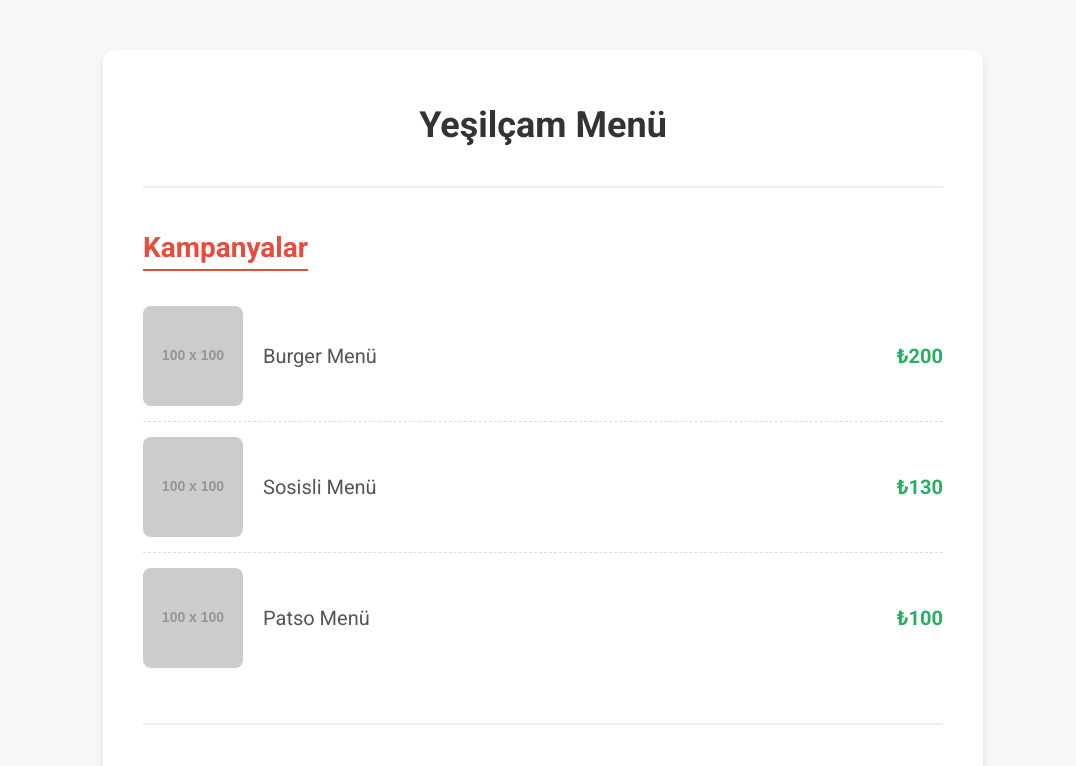
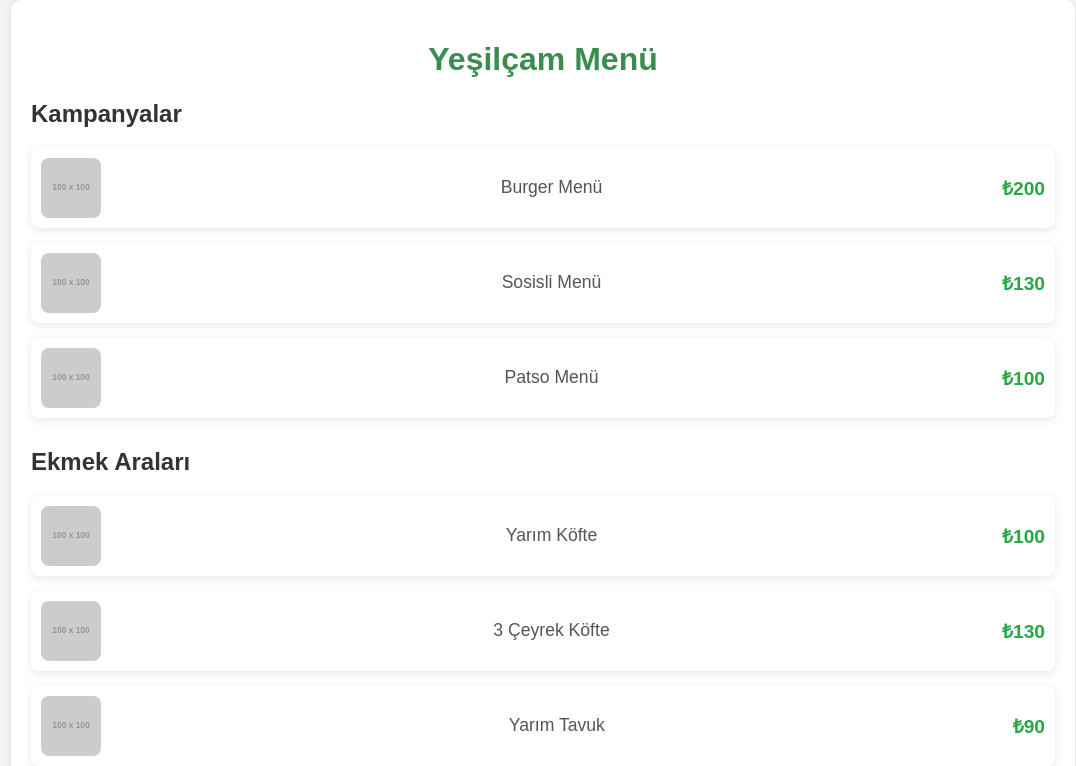
Before and after one commit to kaanbilgic/qr_menu, a plain HTML site: page index.html in a window 1280 px wide. Shown: the top 766 px of the page, without its empty margins (97-1173 px from the left). Drawn offline with Linux system fonts and the light colour scheme; placeholder pictures from the web are drawn by us.

Commit message:
Menüye alt başlıklar ve gelişmiş stil eklendi

```diff
--- a/index.html
+++ b/index.html
@@ -9,7 +9,6 @@
   <link href="https://fonts.googleapis.com/css2?family=Roboto:wght@400;500;700&display=swap" rel="stylesheet">
 </head>
 <body>
-
   <div class="menu-container">
     <h1>Yeşilçam Menü</h1>
 
@@ -254,5 +253,7 @@
     </div>
   </div>
 
+  <script src="script.js"></script>
+
 </body>
 </html>
--- /dev/null
+++ b/script.js
@@ -0,0 +1,17 @@
+// Tüm kategori başlıklarını seç
+const categoryTitles = document.querySelectorAll('.category-title');
+
+// Her başlık için tıklama olayı ekle
+categoryTitles.forEach(title => {
+    title.addEventListener('click', () => {
+        // Tıklanan başlığın altındaki içerik kısmını al
+        const categoryContent = title.nextElementSibling;
+
+        // İçeriği göster ya da gizle
+        if (categoryContent.style.display === 'block') {
+            categoryContent.style.display = 'none';
+        } else {
+            categoryContent.style.display = 'block';
+        }
+    });
+});
--- a/styles.css
+++ b/styles.css
@@ -1,74 +1,82 @@
-/* Genel ayarlar */
 body {
-    font-family: 'Roboto', sans-serif;
-    background: #f8f8f8;
+    font-family: 'Arial', sans-serif;
+    background-color: #f4f4f4;
+    color: #333;
     margin: 0;
     padding: 0;
 }
 
-  /* Menü Container */
+/* Ana Menü Konteyneri */
 .menu-container {
-    max-width: 800px;
-    margin: 50px auto;
-    background: #fff;
-    padding: 30px 40px;
-    border-radius: 12px;
-    box-shadow: 0 4px 8px rgba(0,0,0,0.1);
+    width: 80%;
+    margin: auto;
+    padding: 20px;
+    background: white;
+    border-radius: 10px;
+    box-shadow: 0px 0px 10px rgba(0, 0, 0, 0.1);
 }
 
-  /* Başlık */
-  .menu-container h1 {
+/* Başlıklar */
+h1 {
+    font-size: 2rem;
+    color: #3a8c4f; /* Yeşil tonunda başlık */
     text-align: center;
-    font-size: 36px;
-    color: #333;
+    font-weight: bold;
+}
+
+/* Alt Başlıklar */
+.menu-category {
     margin-bottom: 30px;
 }
 
-  /* Alt Başlık Kategorileri */
-  .menu-category {
-    margin-top: 40px;
-    border-top: 2px solid #eee;
-    padding-top: 20px;
+.category-title {
+    background-color: #3a8c4f; /* Yeşil tonunda */
+    color: white;
+    font-size: 1.5rem;
+    padding: 10px;
+    border: none;
+    border-radius: 8px;
+    width: 100%;
+    text-align: left;
+    cursor: pointer;
 }
 
-  .menu-category h2 {
-    font-size: 28px;
-    color: #e74c3c;
-    border-bottom: 2px solid #e74c3c;
-    display: inline-block;
-    padding-bottom: 5px;
-    margin-bottom: 20px;
+.category-title:hover {
+    background-color: #2a5d36; /* Daha koyu yeşil ton */
 }
 
-  /* Menü Öğeleri */
+/* Ürünler */
 .menu-item {
     display: flex;
     align-items: center;
-    padding: 15px 0;
-    border-bottom: 1px dashed #ddd;
-  }
-
-  .menu-item:last-child {
-    border-bottom: none;
+    justify-content: space-between;
+    padding: 10px;
+    margin-bottom: 15px;
+    background-color: #ffffff;
+    border-radius: 8px;
+    box-shadow: 0px 2px 10px rgba(0, 0, 0, 0.1);
 }
 
 .menu-item img {
-    width: 100px;
-    height: 100px;
+    width: 60px;
+    height: 60px;
     border-radius: 8px;
-    margin-right: 20px;
-    object-fit: cover;
 }
 
 .menu-item p {
-    font-size: 20px;
+    font-size: 1.1rem;
+    color: #555;
     margin: 0;
-    flex-grow: 1;
-    color: #555;
 }
 
-  .menu-item span.price {
-    font-size: 20px;
-    font-weight: bold;
-    color: #27ae60;
+.price {
+    font-size: 1.2rem;
+    font-weight: 600;
+    color: #28a745; /* Yeşil renk fiyat */
 }
+
+/* Alt Başlık İçeriği (Başlangıçta gizli) */
+.category-content {
+    display: none;
+    margin-top: 10px;
+}
```
Lines whose indentation alone changed are shown as unchanged.
